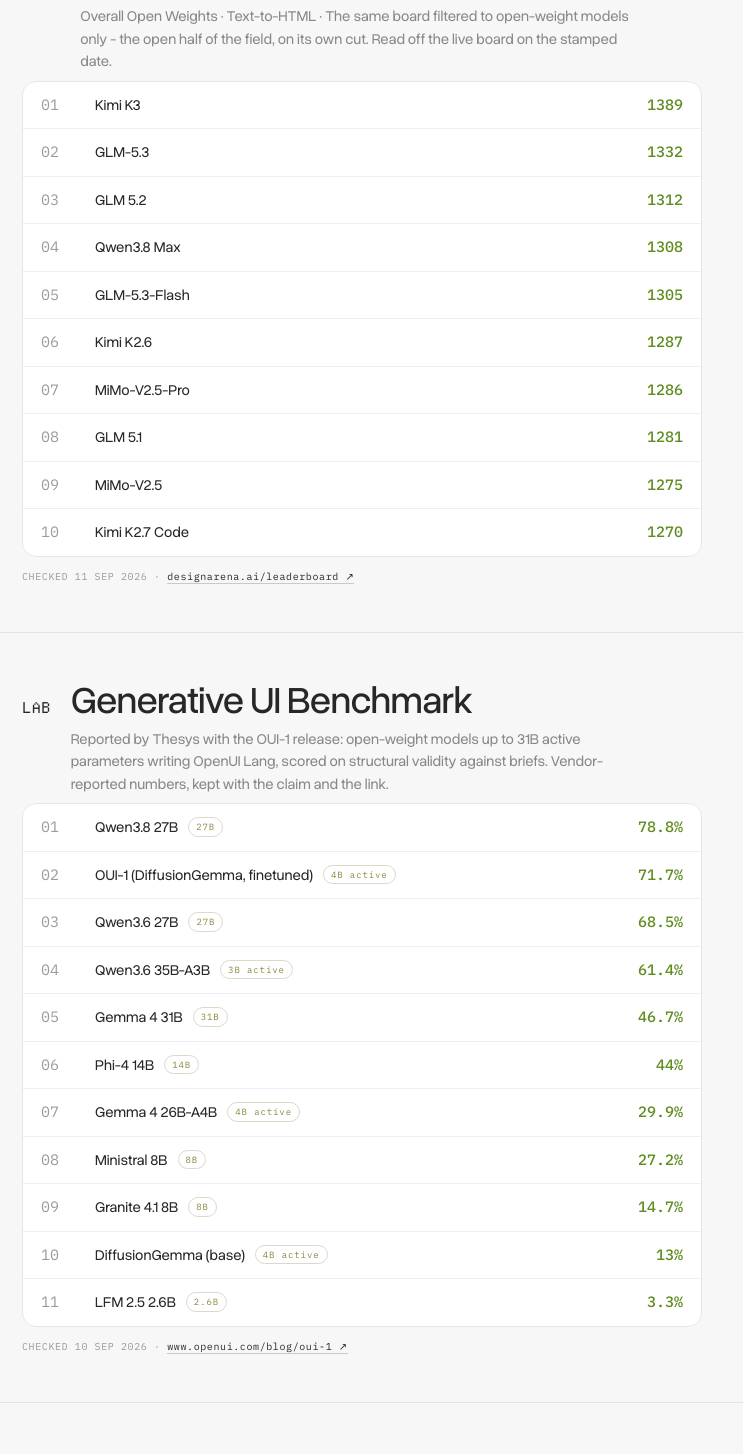
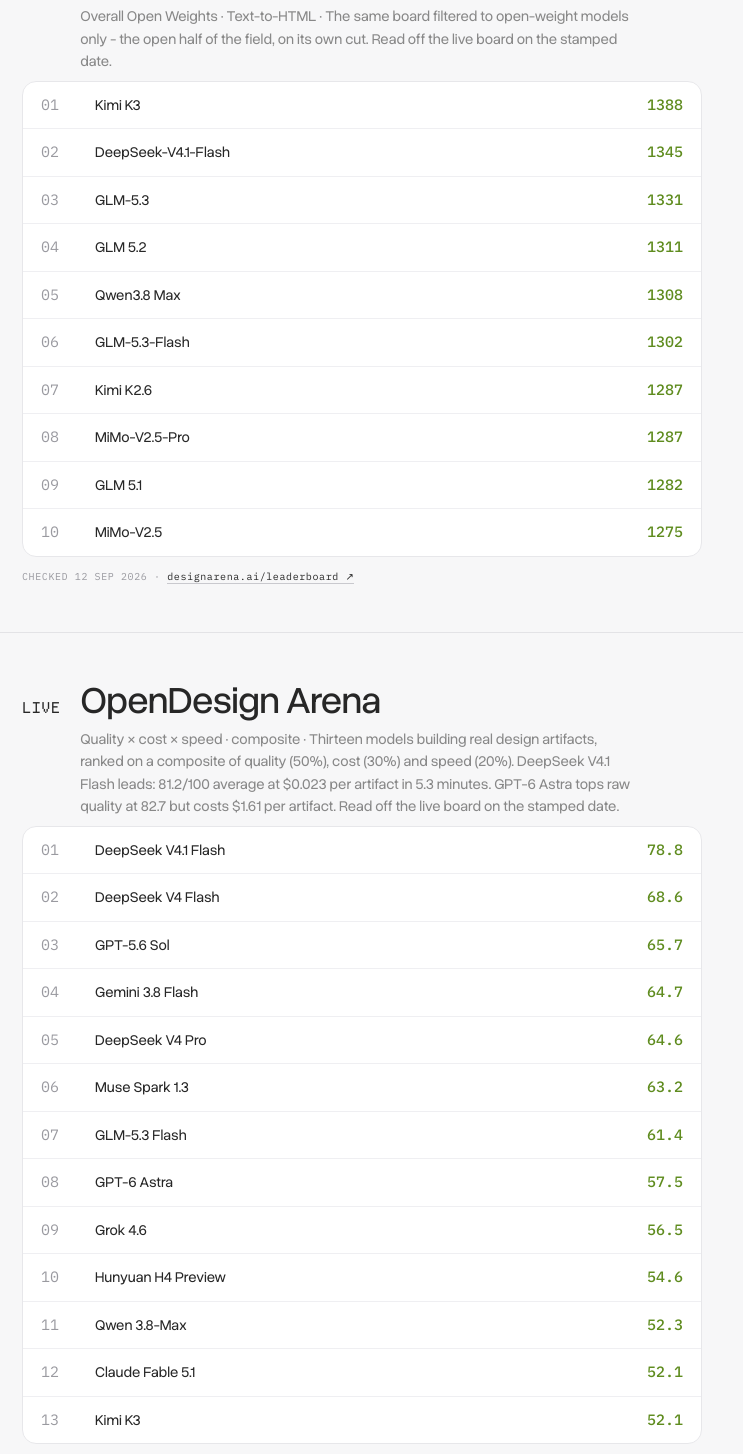
Before and after one commit to ayodhyamohanthy/ai-portfolio, a Next.js app: page /benchmarks in a window 1280 px wide. Shown: the part 1207-2661 px from the top of the page, without its empty margins (0-743 px from the left). Built offline with nearby package versions, Linux system fonts and the light colour scheme.

Commit message:
GitHub in rail contact area + benchmarks prominence: OpenDesign composite table, 12 Sep board refresh, homepage benchmark strip

```diff
--- a/app/benchData.ts
+++ b/app/benchData.ts
@@ -3,31 +3,45 @@
 export type BenchResult={model:string;benchmark:string;result:string;note:string;url:string;checked:string};
 export type WatchedBoard={name:string;what:string;url:string};
 export const snapshots:BenchSnapshot[]=[
-{board:'Design Arena',category:'Generative UI · Text-to-HTML',what:'The generative UI ranking: closed and open models in one crowd-voted table, Elo for websites generated from a single prompt. Open-weight rows tagged per the board\'s own Open Weights filter. Read off the live board on the stamped date.',checked:'11 Sep 2026',url:'https://designarena.ai/leaderboard',rows:[
-{rank:1,model:'Kimi K3',score:'1389',open:true},
-{rank:2,model:'GPT-6 Astra (xhigh)',score:'1370'},
-{rank:3,model:'Muse Spark 1.3 Max',score:'1366'},
-{rank:4,model:'Muse Spark 1.3 (xhigh)',score:'1363'},
-{rank:5,model:'DeepSeek-V4.1-Flash',score:'1352'},
-{rank:6,model:'GPT-5.6 Sol (xhigh)',score:'1352'},
-{rank:7,model:'Claude Fable 5.1',score:'1344'},
+{board:'Design Arena',category:'Generative UI · Text-to-HTML',what:'The generative UI ranking: closed and open models in one crowd-voted table, Elo for websites generated from a single prompt. Open-weight rows tagged per the board\'s own Open Weights filter. Read off the live board on the stamped date.',checked:'12 Sep 2026',url:'https://designarena.ai/leaderboard',rows:[
+{rank:1,model:'Kimi K3',score:'1388',open:true},
+{rank:2,model:'Muse Spark 1.3 Max',score:'1370'},
+{rank:3,model:'GPT-6 Astra (xhigh)',score:'1369'},
+{rank:4,model:'Muse Spark 1.3 (xhigh)',score:'1365'},
+{rank:5,model:'GPT-5.6 Sol (xhigh)',score:'1352'},
+{rank:6,model:'Claude Fable 5.1',score:'1345'},
+{rank:7,model:'DeepSeek-V4.1-Flash',score:'1345',open:true},
 {rank:8,model:'Claude Opus 5',score:'1338'},
 {rank:9,model:'GPT-5.6 Sol (Medium)',score:'1334'},
-{rank:10,model:'GLM-5.3',score:'1332',open:true}]},
-{board:'Design Arena',category:'Overall Open Weights · Text-to-HTML',what:'The same board filtered to open-weight models only - the open half of the field, on its own cut. Read off the live board on the stamped date.',checked:'11 Sep 2026',url:'https://designarena.ai/leaderboard',rows:[
-{rank:1,model:'Kimi K3',score:'1389'},
-{rank:2,model:'GLM-5.3',score:'1332'},
-{rank:3,model:'GLM 5.2',score:'1312'},
-{rank:4,model:'Qwen3.8 Max',score:'1308'},
-{rank:5,model:'GLM-5.3-Flash',score:'1305'},
-{rank:6,model:'Kimi K2.6',score:'1287'},
-{rank:7,model:'MiMo-V2.5-Pro',score:'1286'},
-{rank:8,model:'GLM 5.1',score:'1281'},
-{rank:9,model:'MiMo-V2.5',score:'1275'},
-{rank:10,model:'Kimi K2.7 Code',score:'1270'}]},
+{rank:10,model:'GLM-5.3',score:'1331',open:true}]},
+{board:'Design Arena',category:'Overall Open Weights · Text-to-HTML',what:'The same board filtered to open-weight models only - the open half of the field, on its own cut. Read off the live board on the stamped date.',checked:'12 Sep 2026',url:'https://designarena.ai/leaderboard',rows:[
+{rank:1,model:'Kimi K3',score:'1388'},
+{rank:2,model:'DeepSeek-V4.1-Flash',score:'1345'},
+{rank:3,model:'GLM-5.3',score:'1331'},
+{rank:4,model:'GLM 5.2',score:'1311'},
+{rank:5,model:'Qwen3.8 Max',score:'1308'},
+{rank:6,model:'GLM-5.3-Flash',score:'1302'},
+{rank:7,model:'Kimi K2.6',score:'1287'},
+{rank:8,model:'MiMo-V2.5-Pro',score:'1287'},
+{rank:9,model:'GLM 5.1',score:'1282'},
+{rank:10,model:'MiMo-V2.5',score:'1275'}]},
+{board:'OpenDesign Arena',category:'Quality × cost × speed · composite',what:'Thirteen models building real design artifacts, ranked on a composite of quality (50%), cost (30%) and speed (20%). DeepSeek V4.1 Flash leads: 81.2/100 average at $0.023 per artifact in 5.3 minutes. GPT-6 Astra tops raw quality at 82.7 but costs $1.61 per artifact. Read off the live board on the stamped date.',checked:'12 Sep 2026',url:'https://open-design.ai/llm-arena-for-design/',rows:[
+{rank:1,model:'DeepSeek V4.1 Flash',score:'78.8'},
+{rank:2,model:'DeepSeek V4 Flash',score:'68.6'},
+{rank:3,model:'GPT-5.6 Sol',score:'65.7'},
+{rank:4,model:'Gemini 3.8 Flash',score:'64.7'},
+{rank:5,model:'DeepSeek V4 Pro',score:'64.6'},
+{rank:6,model:'Muse Spark 1.3',score:'63.2'},
+{rank:7,model:'GLM-5.3 Flash',score:'61.4'},
+{rank:8,model:'GPT-6 Astra',score:'57.5'},
+{rank:9,model:'Grok 4.6',score:'56.5'},
+{rank:10,model:'Hunyuan H4 Preview',score:'54.6'},
+{rank:11,model:'Qwen 3.8-Max',score:'52.3'},
+{rank:12,model:'Claude Fable 5.1',score:'52.1'},
+{rank:13,model:'Kimi K3',score:'52.1'}]},
 ];
 export const results:BenchResult[]=[
-{model:'DeepSeek V4.1 Flash · DeepSeek',benchmark:'OpenDesign Arena',result:'81.2/100 · $0.023 per artifact',note:'Composite #1 of 13 models (quality 50% · cost 30% · speed 20%): 98% of GPT-6 Astra\u2019s 82.7 average score at roughly 1/70th of its $1.61 cost, in 5.3 min per artifact. Open-weights MoE - 552B backbone, 8B prefill / 16B decode active - under MIT licence.',url:'https://open-design.ai/llm-arena-for-design/',checked:'11 Sep 2026'},
+{model:'DeepSeek V4.1 Flash · DeepSeek',benchmark:'OpenDesign Arena',result:'81.2/100 · $0.023 per artifact',note:'Composite #1 of 13 models (quality 50% · cost 30% · speed 20%): 98% of GPT-6 Astra\u2019s 82.7 average score at roughly 1/70th of its $1.61 cost, in 5.3 min per artifact. Open-weights MoE - 552B backbone, 8B prefill / 16B decode active - under MIT licence.',url:'https://open-design.ai/llm-arena-for-design/',checked:'12 Sep 2026'},
 {model:'OUI-1 · Thesys',benchmark:'Generative UI Benchmark',result:'71.7%',note:'Open-weight DiffusionGemma finetune writing interfaces in OpenUI Lang - 5.5x its base model, streaming 256-token blocks via diffusion decoding. Weights on Hugging Face under the Gemma Terms of Use.',url:'https://www.openui.com/blog/oui-1',checked:'10 Sep 2026'}];
 export type GuiBenchRow={model:string;params:string;score:string};
 export const guiBench:{title:string;what:string;checked:string;url:string;rows:GuiBenchRow[]}={
--- a/app/benchmarks/page.tsx
+++ b/app/benchmarks/page.tsx
@@ -25,4 +25,4 @@
 <div className="track-head"><b>EYES</b><div><h2>Boards we watch</h2><p>Live leaderboards checked on the sweep. Snapshots above are re-read as they move.</p></div></div>
 <div className="sources-anchors bench-boards">{boards.map(b=><Link key={b.name} href={b.url} target="_blank"><b>{b.name} ↗</b><span>{b.what}</span></Link>)}</div>
 </section>
-<footer className="resource-footer"><Link href="/">Ayodhya Mohanthy</Link><span>{snapshots.length} live snapshots · 1 reported table · {results.length} reported result · reviewed 10 Sep 2026</span><a href="https://x.com/ayodhyamohanthy" target="_blank" rel="noopener noreferrer">Follow on X ↗</a><a href="https://www.linkedin.com/in/ayodhyamohanthy/" target="_blank" rel="noopener noreferrer">LinkedIn ↗</a><a href="https://github.com/ayodhyamohanthy" target="_blank" rel="noopener noreferrer">GitHub ↗</a><a href="https://ayodhyamohanthy.substack.com" target="_blank" rel="noopener noreferrer">Newsletter ↗</a><Link href="/accessibility">Accessibility ↗</Link></footer><Reveal/></main>}
+<footer className="resource-footer"><Link href="/">Ayodhya Mohanthy</Link><span>{snapshots.length} live snapshots · 1 reported table · {results.length} reported result · reviewed 12 Sep 2026</span><a href="https://x.com/ayodhyamohanthy" target="_blank" rel="noopener noreferrer">Follow on X ↗</a><a href="https://www.linkedin.com/in/ayodhyamohanthy/" target="_blank" rel="noopener noreferrer">LinkedIn ↗</a><a href="https://github.com/ayodhyamohanthy" target="_blank" rel="noopener noreferrer">GitHub ↗</a><a href="https://ayodhyamohanthy.substack.com" target="_blank" rel="noopener noreferrer">Newsletter ↗</a><Link href="/accessibility">Accessibility ↗</Link></footer><Reveal/></main>}
```
Also changed, not shown: app/PortfolioWall.tsx (+2 -2 lines), 1 other file (tests, documents, lock files or other folders).
